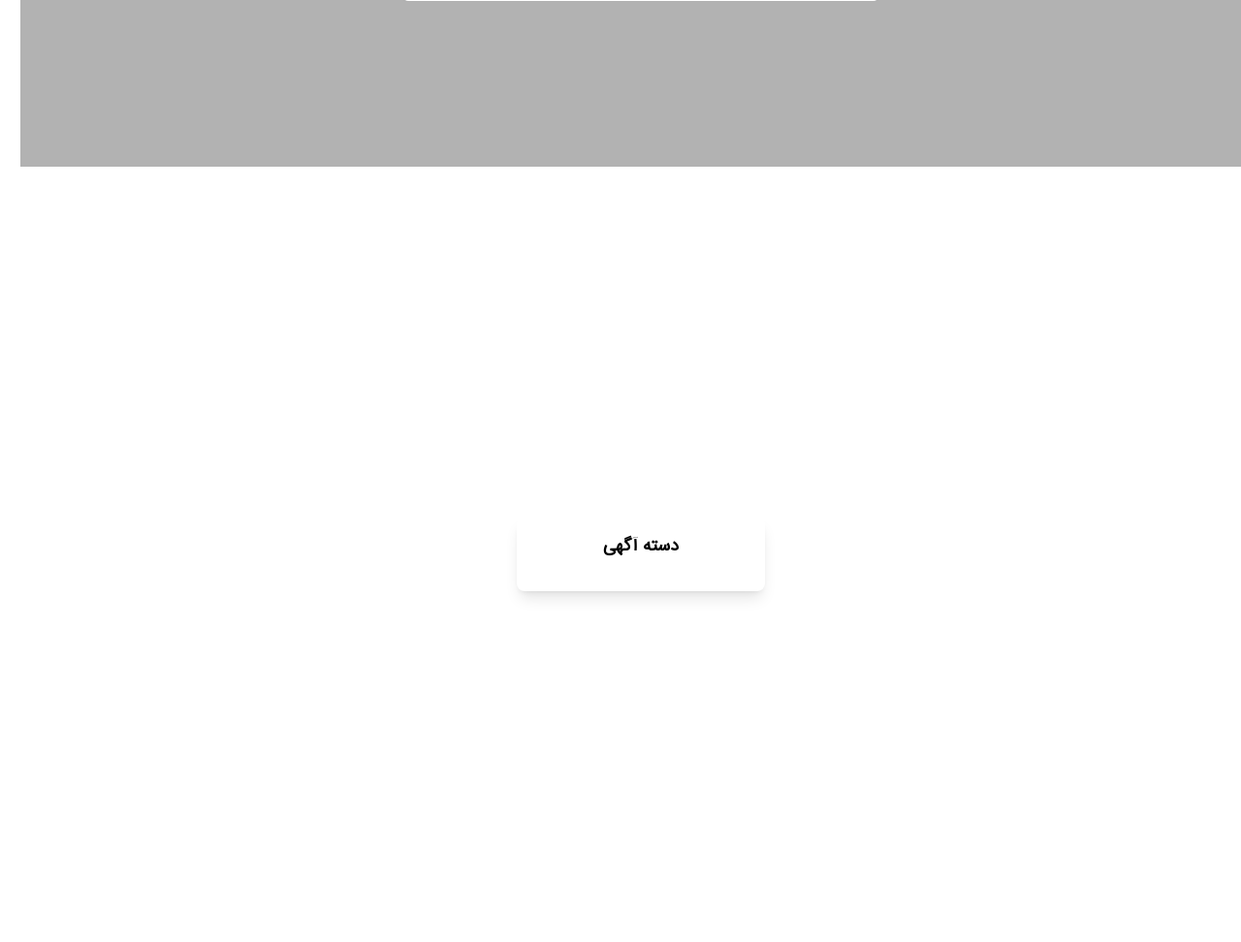
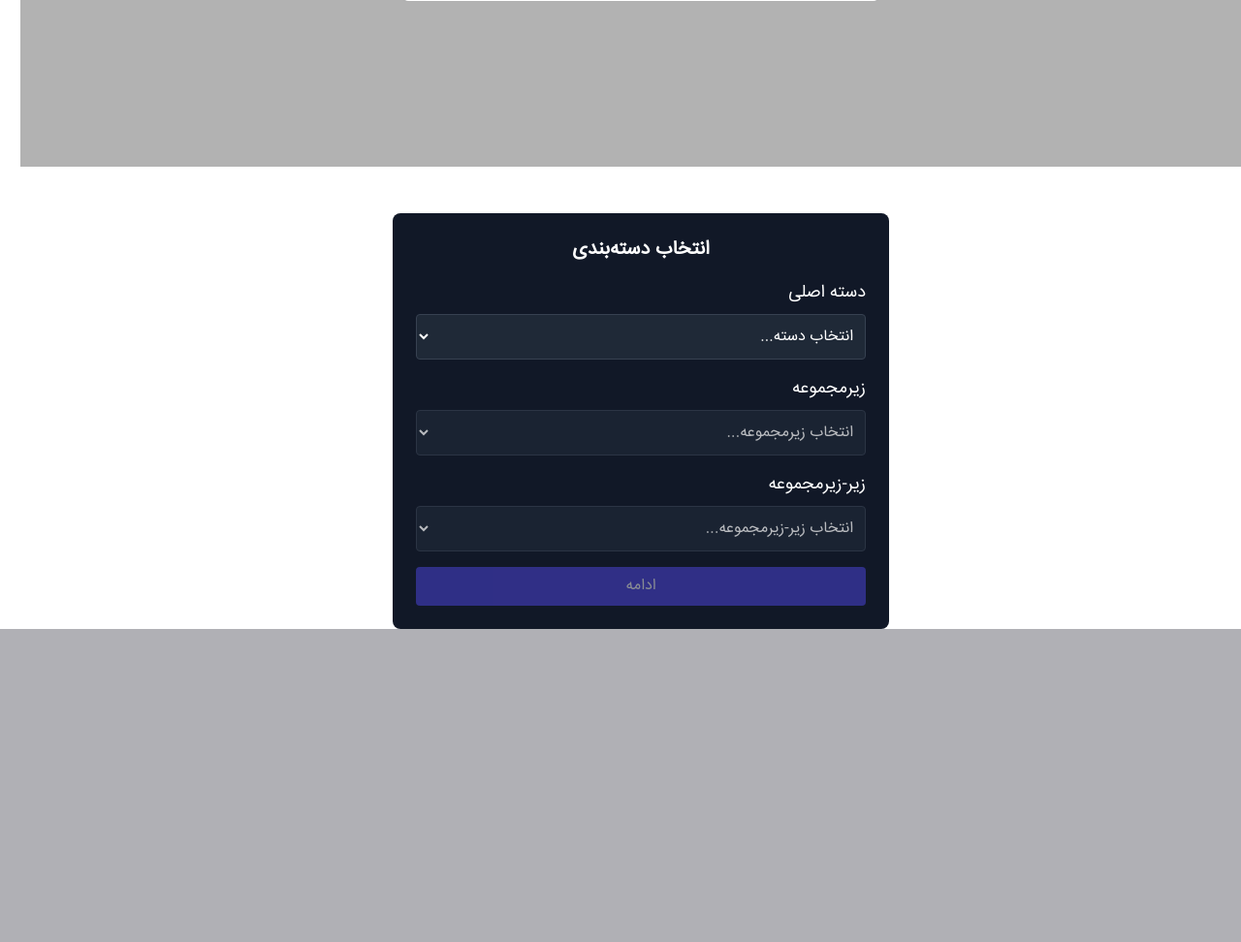
Before and after one commit to MrSinaMaleki/Divar-Replica, a Django app: page /post/create/ in a window 1280 px wide. Shown: the part 700-1672 px from the top of the page at 97% size. After the commit the page ends 1349 px from the top, so only its background shows below. Run offline with Django 5.2, Linux system fonts and the light colour scheme; data that the repository does not hold is empty; parts of the project's set-up code (start-up, migrations or seed data) failed here and were passed over; some libraries are stand-ins or nearby versions.

Commit message:
add posts pahze 1/3

```diff
--- a/templates/posts/add_posts.html
+++ b/templates/posts/add_posts.html
@@ -1,4 +1,5 @@
 {% extends '_base.html' %}
+{% load static %}
 {% csrf_token %}
 
 {% block title %}
@@ -12,94 +13,90 @@
 
 {% block content %}
     {% csrf_token %}
-<div id="category-container" class="flex items-center justify-center min-h-screen w-94">
+    <div class="mt-12">
 
-    <div class="bg-white text-black p-4 w-64 rounded-lg shadow-lg">
-      <h2 class="text-lg font-bold mb-4 text-center">دسته آگهی</h2>
-      <ul id="category-list" class="space-y-2">
+        <!-- Category Selection -->
+        <div id="category-container" class="bg-gray-900 text-white p-6 rounded-lg max-w-lg w-full min-h-96 mx-auto flex flex-col justify-center items-center">
+  <h1 class="text-xl font-semibold mb-4 text-center">انتخاب دسته‌بندی</h1>
 
-      </ul>
-    </div>
+  <!-- Main Category Selection -->
+  <div class="mb-4 w-full">
+    <label for="main-category" class="block text-lg mb-2">دسته اصلی</label>
+    <select id="main-category" class="w-full p-2 bg-gray-800 border border-gray-700 rounded focus:outline-none focus:ring focus:ring-indigo-500" onchange="fetchSubCategories(this.value)">
+      <option value="">انتخاب دسته...</option>
+    </select>
   </div>
 
+  <!-- Subcategory Selection -->
+  <div class="mb-4 w-full">
+    <label for="sub-category" class="block text-lg mb-2">زیرمجموعه</label>
+    <select id="sub-category" class="w-full p-2 bg-gray-800 border border-gray-700 rounded focus:outline-none focus:ring focus:ring-indigo-500" onchange="fetchSubSubCategories(this.value)" disabled>
+      <option value="">انتخاب زیرمجموعه...</option>
+    </select>
+  </div>
 
+  <!-- Sub-Subcategory Selection -->
+  <div class="mb-4 w-full">
+    <label for="sub-subcategory" class="block text-lg mb-2">زیر-زیرمجموعه</label>
+    <select id="sub-subcategory" class="w-full p-2 bg-gray-800 border border-gray-700 rounded focus:outline-none focus:ring focus:ring-indigo-500" onchange="logCategorySelection(this.value)" disabled>
+      <option value="">انتخاب زیر-زیرمجموعه...</option>
+    </select>
+  </div>
 
+  <!-- Continue Button -->
+  <button
+    id="select-category-btn"
+    class="w-full bg-indigo-600 hover:bg-indigo-700 text-white py-2 px-4 rounded disabled:opacity-50"
+    onclick="showLocationSelection()"
+    disabled
+  >
+    ادامه
+  </button>
+</div>
+
+        <!-- Province and Area Selection -->
+        <div id="location-selection" class="hidden bg-gray-900 text-white p-6 rounded-lg max-w-lg w-full min-h-96 mx-auto flex flex-col justify-center items-center">
+
+    <!-- Province Selection -->
+  <div class="mb-4 w-full">
+    <label for="province" class="block text-lg mb-2">استان</label>
+    <select
+      id="province"
+      class="w-full p-2 bg-gray-800 border border-gray-700 rounded focus:outline-none focus:ring focus:ring-indigo-500"
+      onchange="fetchCities(this.value)"
+    >
+      <option value="">انتخاب استان...</option>
+    </select>
+  </div>
+
+  <!-- Area Selection -->
+  <div class="mb-4 w-full">
+    <label for="area" class="block text-lg mb-2">محله</label>
+    <select
+      id="area"
+      class="w-full p-2 bg-gray-800 border border-gray-700 rounded focus:outline-none focus:ring focus:ring-indigo-500"
+      disabled
+    >
+      <option value="">انتخاب محله...</option>
+    </select>
+  </div>
+
+  <!-- Continue Button -->
+  <button
+    id="continue-btn"
+    class="w-full bg-indigo-600 hover:bg-indigo-700 text-white py-2 px-4 rounded disabled:opacity-50"
+    onclick="proceedToPostForm()"
+    disabled
+  >
+    ادامه
+  </button>
+</div>
+
+    </div>
 
 {% endblock %}
 
 
 {% block extra_body %}
-    <script>
-    const apiUrl = "http://localhost:8000/category/main_categories/";
-    let categoryHistory = []; // To store category levels for "back" functionality
-    let currentCategories = []; // To store current category list
-
-    // Fetch categories and populate the list
-    async function fetchCategories(url, parentCategoryId = null) {
-      try {
-        const response = await fetch(url);
-        if (!response.ok) {
-          throw new Error("Failed to fetch categories");
-        }
-        const categories = await response.json();
-        currentCategories = categories;
-
-
-        const categoryList = document.getElementById("category-list");
-
-
-        categoryList.innerHTML = "";
-
-
-        if (categoryHistory.length > 0) {
-          const backButton = document.createElement("li");
-          backButton.className =
-            "flex justify-between items-center px-4 py-2 bg-gray-100 rounded-md cursor-pointer hover:bg-gray-200";
-          backButton.innerHTML = `
-            <button class="text-blue-500">بازگشت</button>
-          `;
-          backButton.addEventListener("click", () => {
-            categoryHistory.pop();
-            const previousCategory = categoryHistory[categoryHistory.length - 1];
-
-
-            if (previousCategory !== undefined) {
-              const previousUrl = `http://localhost:8000/category/${previousCategory}/children/`;
-              fetchCategories(previousUrl, previousCategory);
-            } else {
-
-              fetchCategories(apiUrl);
-            }
-          });
-          categoryList.appendChild(backButton);
-        }
-
-
-        categories.forEach((category) => {
-          const listItem = document.createElement("li");
-          listItem.className =
-            "flex justify-between items-center px-4 py-2 bg-gray-100 rounded-md cursor-pointer hover:bg-gray-200";
-          listItem.innerHTML = `
-            <button class="text-black">${category.title}</button>
-            <span class="text-gray-600">&gt;</span>
-          `;
-          listItem.addEventListener("click", () => {
-
-            categoryHistory.push(category.id);
-            const nextUrl = `http://localhost:8000/category/${category.id}/children/`;
-            fetchCategories(nextUrl, category.id);
-          });
-          categoryList.appendChild(listItem);
-        });
-      } catch (error) {
-        console.error("Error fetching categories:", error);
-        alert("Failed to load categories. Please try again later.");
-      }
-    }
-
-
-    fetchCategories(apiUrl);
-  </script>
-
-
+    <script src="{% static 'js/add_posts.js' %}"></script>
 {% endblock %}
```
Also changed, not shown: storage/static/js/add_posts.js (added).
